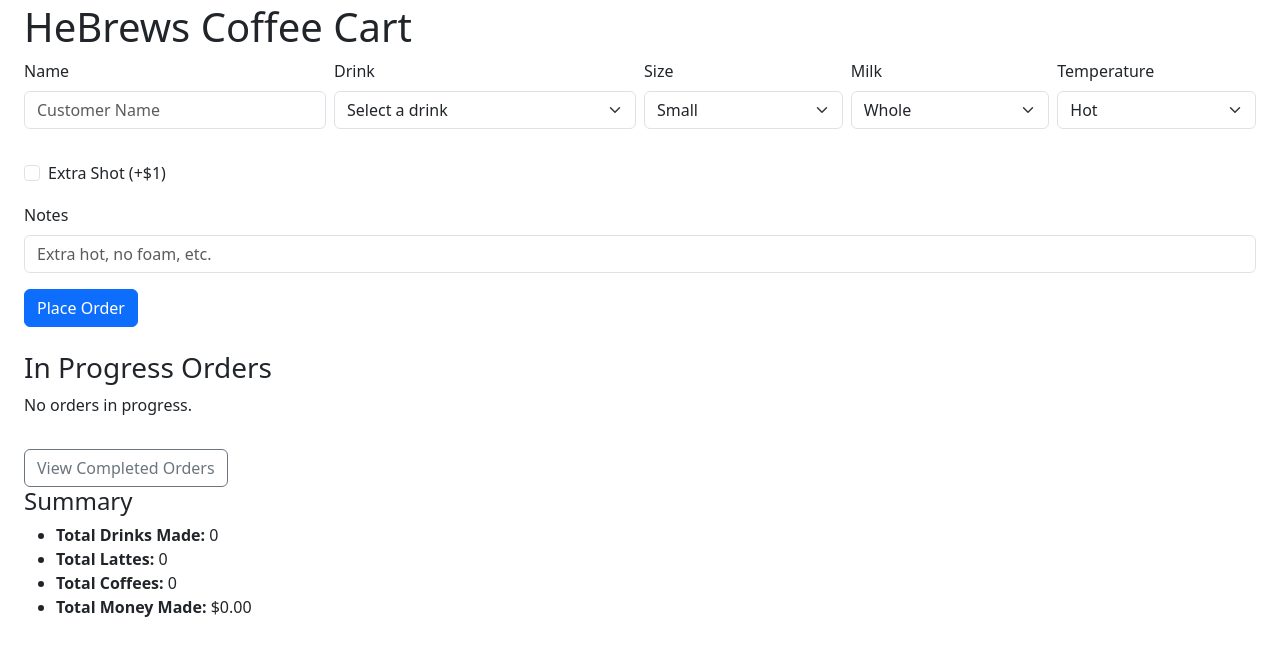
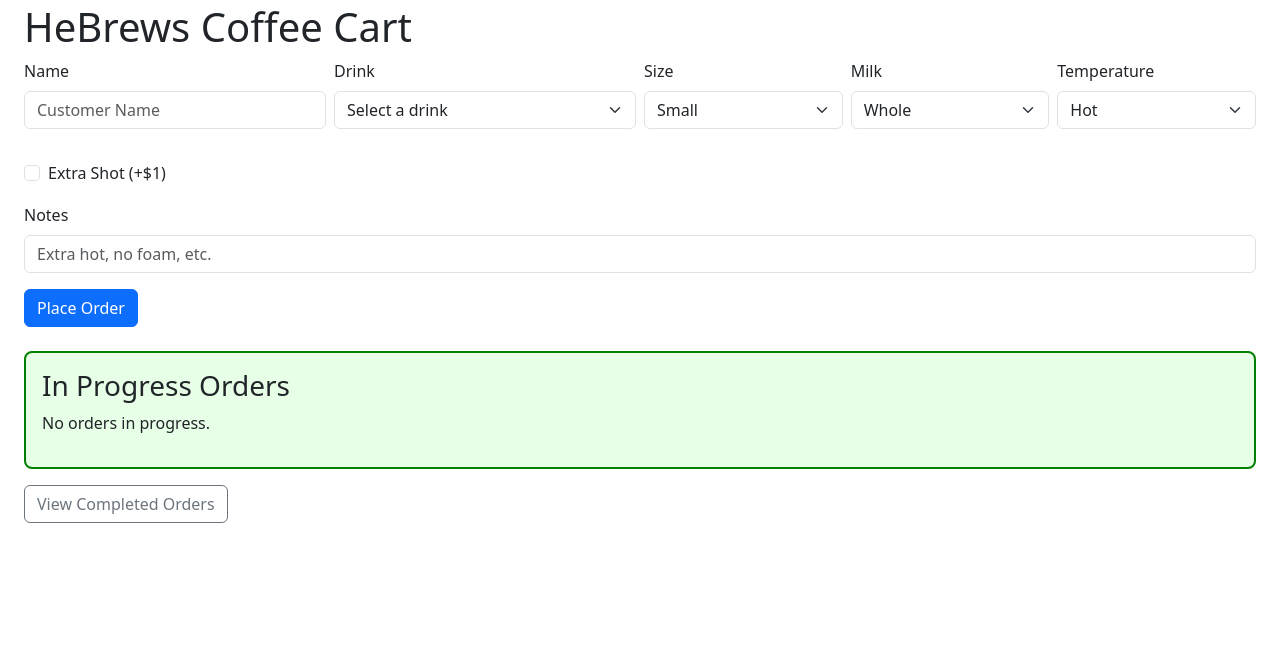
Before and after one commit to kyoussef777/st-marks-fiteer, a Flask app: page / in a window 1280 px wide. Shown: the part 21-677 px from the top of the page. Run offline with Flask 3, Linux system fonts and the light colour scheme; data that the repository does not hold is empty.

Commit message:
Updating styles file name to match reference

```diff
--- a/app/templates/index.html
+++ b/app/templates/index.html
@@ -114,19 +114,5 @@
 
   <a href="{{ url_for('completed_orders') }}" class="btn btn-outline-secondary mt-3">View Completed Orders</a>
 
-  <div class="summary">
-    <h4>Summary</h4>
-    {% set completed = orders | selectattr('status', 'equalto', 'completed') | list %}
-    {% set total_drinks = completed | length %}
-    {% set total_lattes = completed | selectattr('drink', 'equalto', 'Latte') | list | length %}
-    {% set total_coffees = completed | selectattr('drink', 'equalto', 'Coffee') | list | length %}
-    {% set total_money = completed | sum(attribute='price') %}
-    <ul>
-        <li><strong>Total Drinks Made:</strong> {{ total_drinks }}</li>
-        <li><strong>Total Lattes:</strong> {{ total_lattes }}</li>
-        <li><strong>Total Coffees:</strong> {{ total_coffees }}</li>
-        <li><strong>Total Money Made:</strong> ${{ "%.2f"|format(total_money) }}</li>
-    </ul>
-  </div>
 </body>
 </html>
```
Also changed, not shown: app/static/styles.css (renamed from app/static/style.css).
